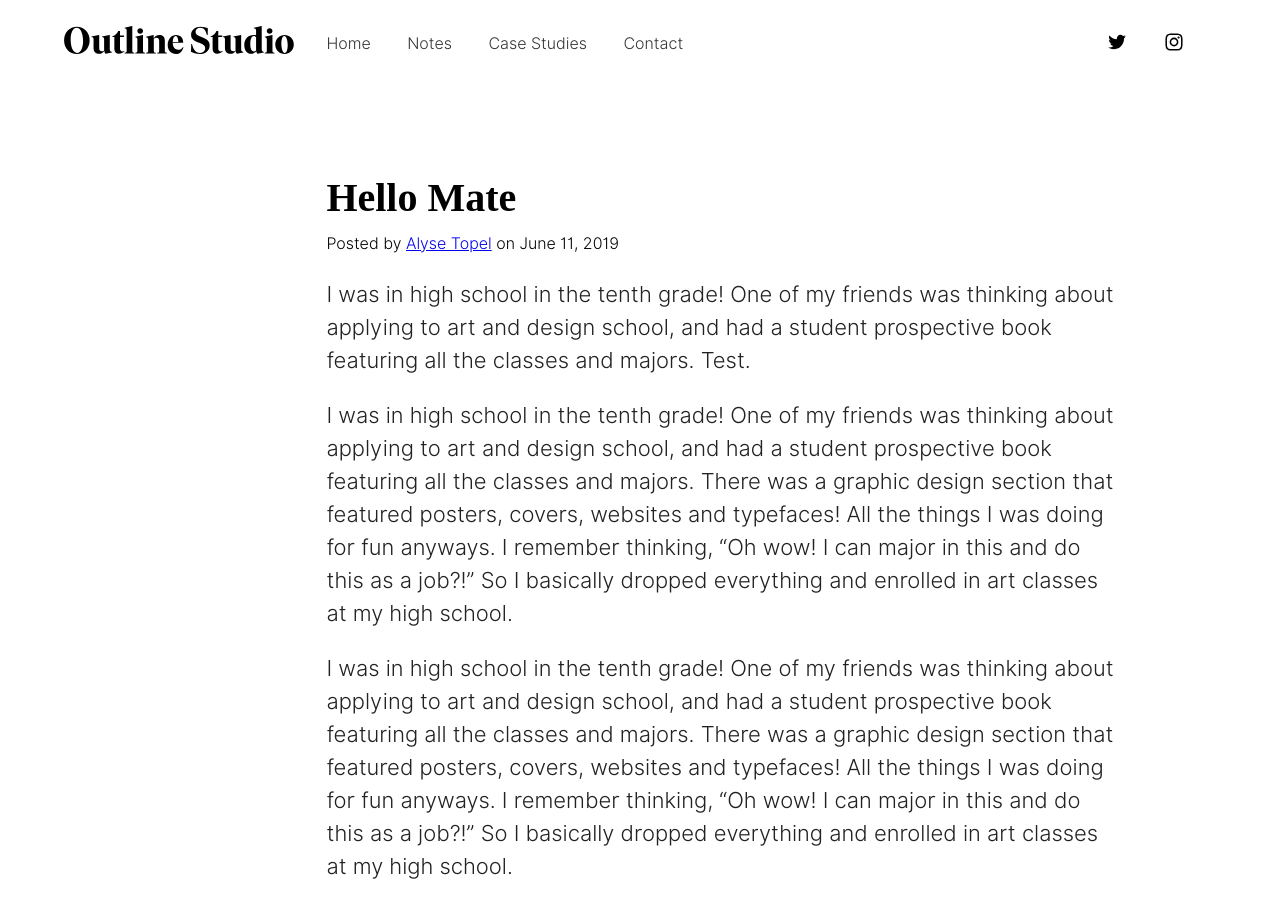
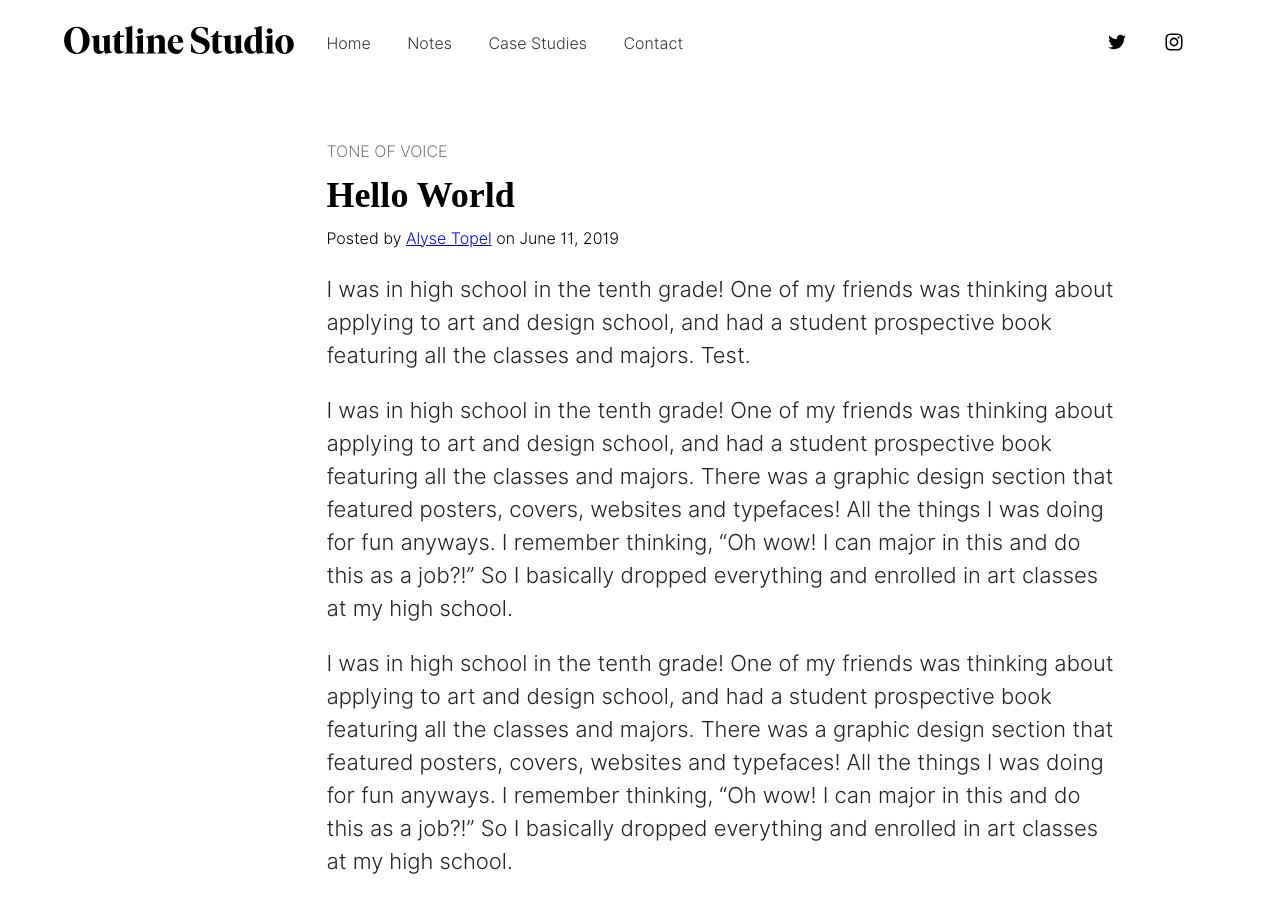
Before and after one commit to aarongilmore/outline-studio, a Jekyll site: the page built from _notes/2019-06-11-hello-world.md, in a window 1280 px wide and 900 px high. Built offline with Jekyll 4.4.1, drawn with Linux system fonts in a browser that asks for light colours; nearby versions of some CDN libraries; some web fonts are replaced.

Commit message:
Fixing merge issue with article front matter.

```diff
--- a/_layouts/note.html
+++ b/_layouts/note.html
@@ -13,9 +13,9 @@
       {% include header.html %}
       <section class="ph3 ph4-m ph5-ns pt4-ns pb6-ns pv3 ma0 mt6-m pb5 bordered">
           <grid columns=5 columns-s=1 class="mw9 center mt2-ns">
-            <c span=2-5 span-s=5 class="ph4">
+            <c span=2-5 span-s=5 class="ph0 ph4-ns">
                 <span class="dib ttu gray">{{ page.category }}</span>
-                <h2 class="mv2">{{ page.title }}</h2>
+                <h3 class="f2 mv2">{{ page.title }}</h3>
                 <!-- Look the author details up from the site config. -->
                 {% assign author = site.data.authors[page.author] %}
                 <!-- Output author details if some exist. -->
--- a/_notes/2019-06-11-hello-world.md
+++ b/_notes/2019-06-11-hello-world.md
@@ -1,7 +1,7 @@
 ---
-title: Hello Mate
+title: Hello World
 date: 2019-06-11 00:00:00 +02:00
-categories: tone of voice
+category: tone of voice
 layout: note
 cover_img: "/assets/posts/2019-06-11/cover.jpg"
 author: alyse_topel
```
Also changed, not shown: _notes/2019-06-22-madam-george.md (+1 -1 lines), _notes/2019-06-26-foo-bar.md (+1 -4 lines), _sass/_typography.scss (+0 -7 lines).
